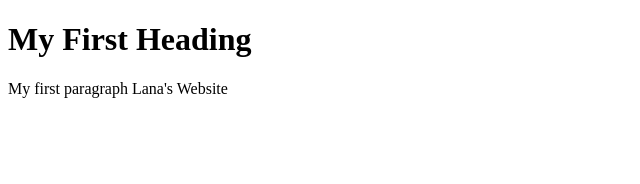
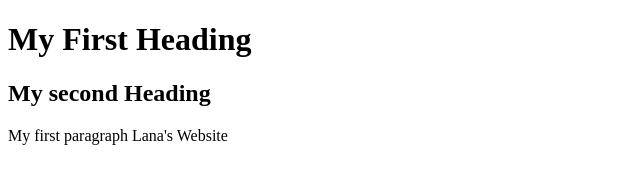
Before and after one commit to Lanatediashvili/lanat, a plain HTML site: page index.html in a window 1280 px wide. Shown: the whole page, without its empty margins (0-640 px from the left). Drawn offline with Linux system fonts and the light colour scheme.

Commit message:
Update index.html
second update

```diff
--- a/index.html
+++ b/index.html
@@ -3,6 +3,8 @@
 <body>
 
 <h1>My First Heading</h1>
+
+<h2>My second Heading </h2>
 <p>My first paragraph Lana's Website</p>
 
 </body>
```
